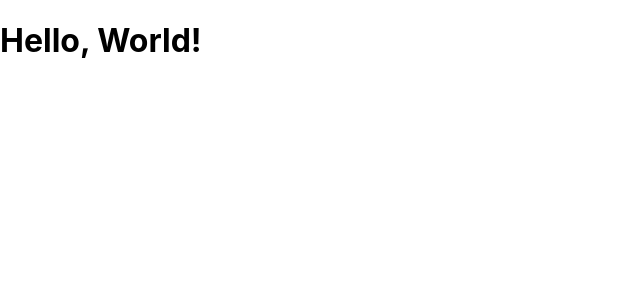
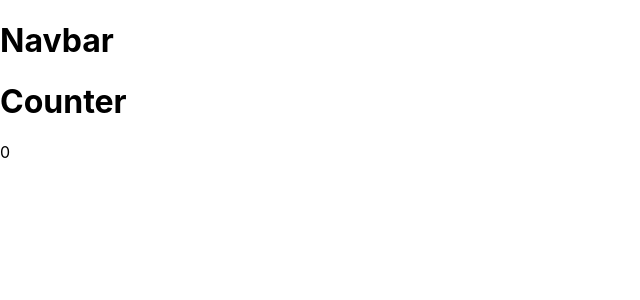
Before and after one commit to tharunamireddy/React.js, a React (Create React App) app: page / in a window 1280 px wide. Shown: the top 300 px of the page, without its empty margins (0-640 px from the left). Built offline with nearby package versions, Linux system fonts and the light colour scheme.

Commit message:
second commit

```diff
--- a/src/App.js
+++ b/src/App.js
@@ -1,10 +1,13 @@
 import React from 'react'
+import Counter from './Components/Counter'
+import Navbar from './Components/Navbar'
 
 function App() {
   return (
-    <div>
-        <h1>Hello, World!</h1>
-    </div>
+    <>
+      <Navbar/>
+      <Counter/>
+    </>
   )
 }
 
--- /dev/null
+++ b/src/Components/Counter.jsx
@@ -0,0 +1,10 @@
+function Counter(){
+    return(
+        <div>
+            <h1>Counter</h1>
+            <p>0</p>
+        </div>
+    )
+}
+
+export default Counter;
--- /dev/null
+++ b/src/Components/Navbar.js
@@ -0,0 +1,11 @@
+import React from 'react'
+
+function Navbar() {
+  return (
+    <div>
+      <h1>Navbar</h1>
+    </div>
+  )
+}
+
+export default Navbar
```
